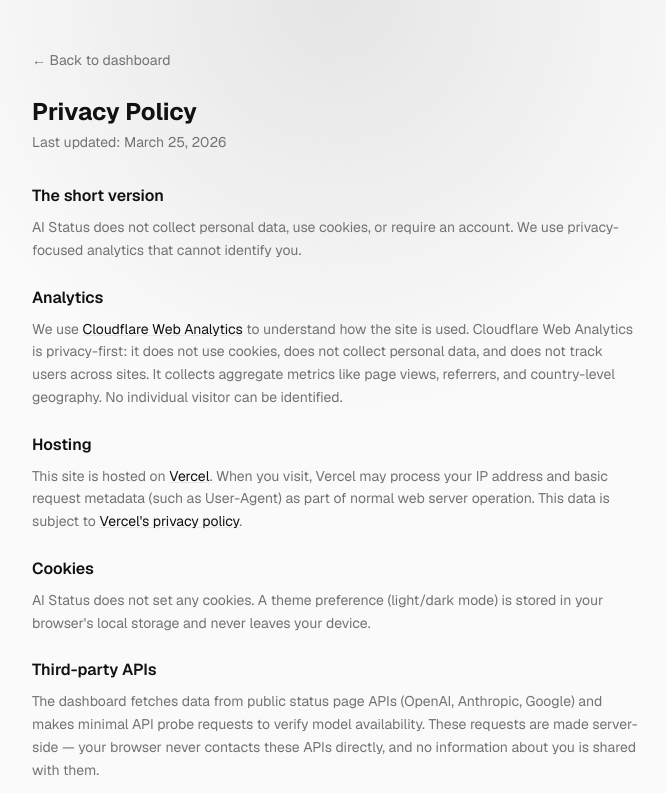
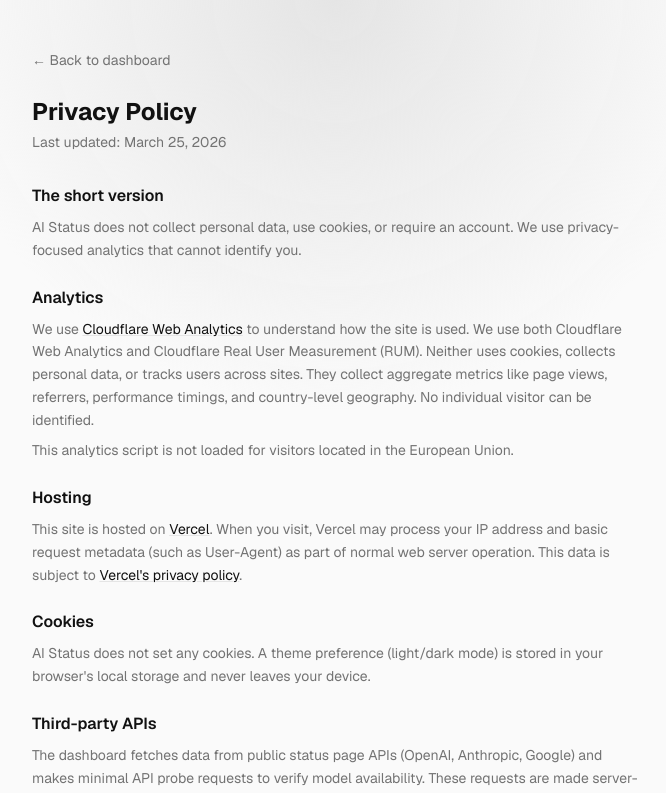
Before and after one commit to duncanplatt/AIStatus, a Next.js app: page /privacy in a window 1280 px wide. Shown: the top 793 px of the page, without its empty margins (304-970 px from the left). Built offline with nearby package versions, Linux system fonts and the light colour scheme.

Commit message:
docs(privacy): update analytics disclosure

```diff
--- a/src/app/privacy/page.tsx
+++ b/src/app/privacy/page.tsx
@@ -42,11 +42,16 @@
             >
               Cloudflare Web Analytics
             </a>{" "}
-            to understand how the site is used. Cloudflare Web Analytics is
-            privacy-first: it does not use cookies, does not collect personal
-            data, and does not track users across sites. It collects aggregate
-            metrics like page views, referrers, and country-level geography.
-            No individual visitor can be identified.
+            to understand how the site is used. We use both Cloudflare Web
+            Analytics and Cloudflare Real User Measurement (RUM). Neither uses
+            cookies, collects personal data, or tracks users across sites. They
+            collect aggregate metrics like page views, referrers, performance
+            timings, and country-level geography. No individual visitor can be
+            identified.
+          </p>
+          <p className="mt-2">
+            This analytics script is not loaded for visitors located in the
+            European Union.
           </p>
         </section>
 
```
